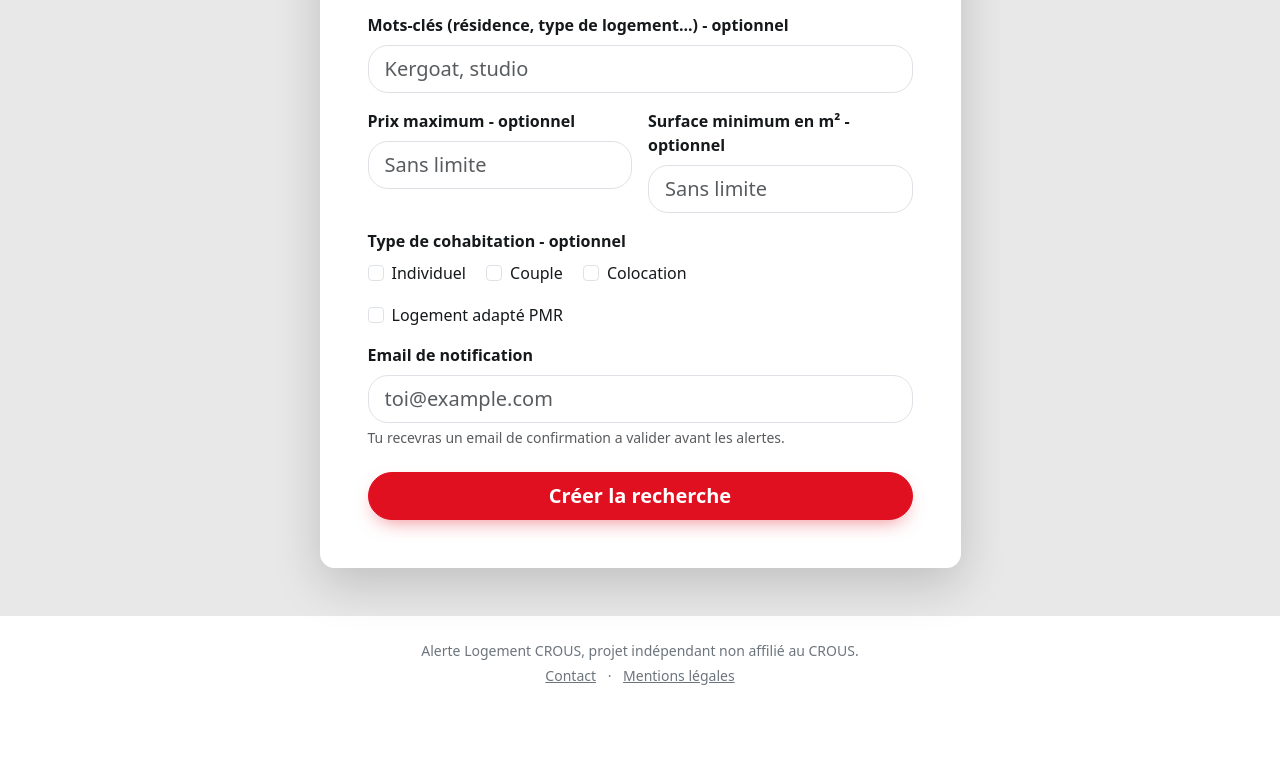
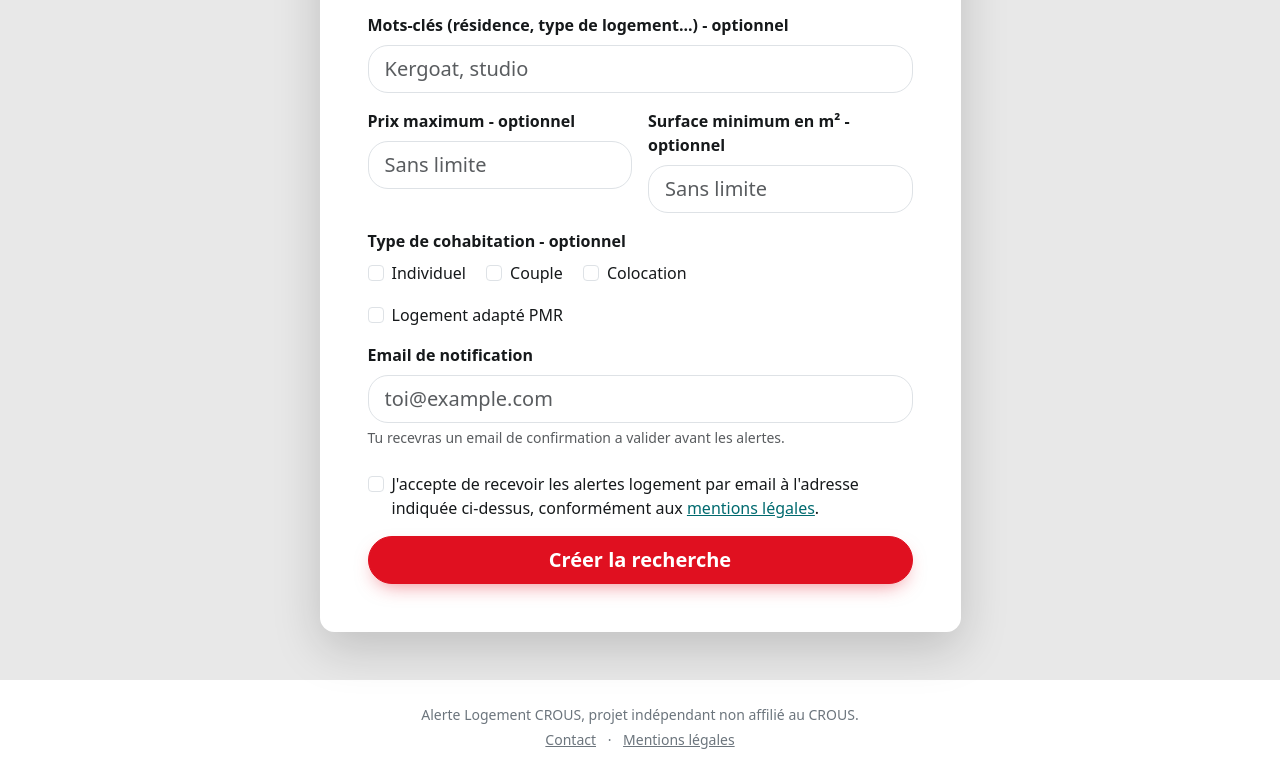
Before and after one commit to LZ-Aissam/logement-crous-alert, a website: page public/index.html in a window 1280 px wide. Shown: the part 1787-2561 px from the top of the page. Before the commit the page ends 2497 px from the top, so only its background shows below. Drawn offline with nearby package versions, Linux system fonts and the light colour scheme.

Commit message:
feat: ajouter une case de consentement obligatoire au formulaire d'inscription

```diff
--- a/public/index.html
+++ b/public/index.html
@@ -189,6 +189,17 @@
             <div class="honeypot" aria-hidden="true">
               <label for="website">Laisse ce champ vide</label>
               <input id="website" name="website" tabindex="-1" autocomplete="off">
+            </div>
+
+            <div class="mb-3">
+              <div class="form-check">
+                <input class="form-check-input" type="checkbox" id="consent" name="consent" required>
+                <label class="form-check-label" for="consent">
+                  J'accepte de recevoir les alertes logement par email à l'adresse indiquée
+                  ci-dessus, conformément aux
+                  <a href="mentions-legales.html" target="_blank" rel="noopener">mentions légales</a>.
+                </label>
+              </div>
             </div>
 
             <!-- CLE DE TEST -- remplacer par la vraie site key Turnstile avant deploiement (voir la checklist de migration, etape 3) -->
```
